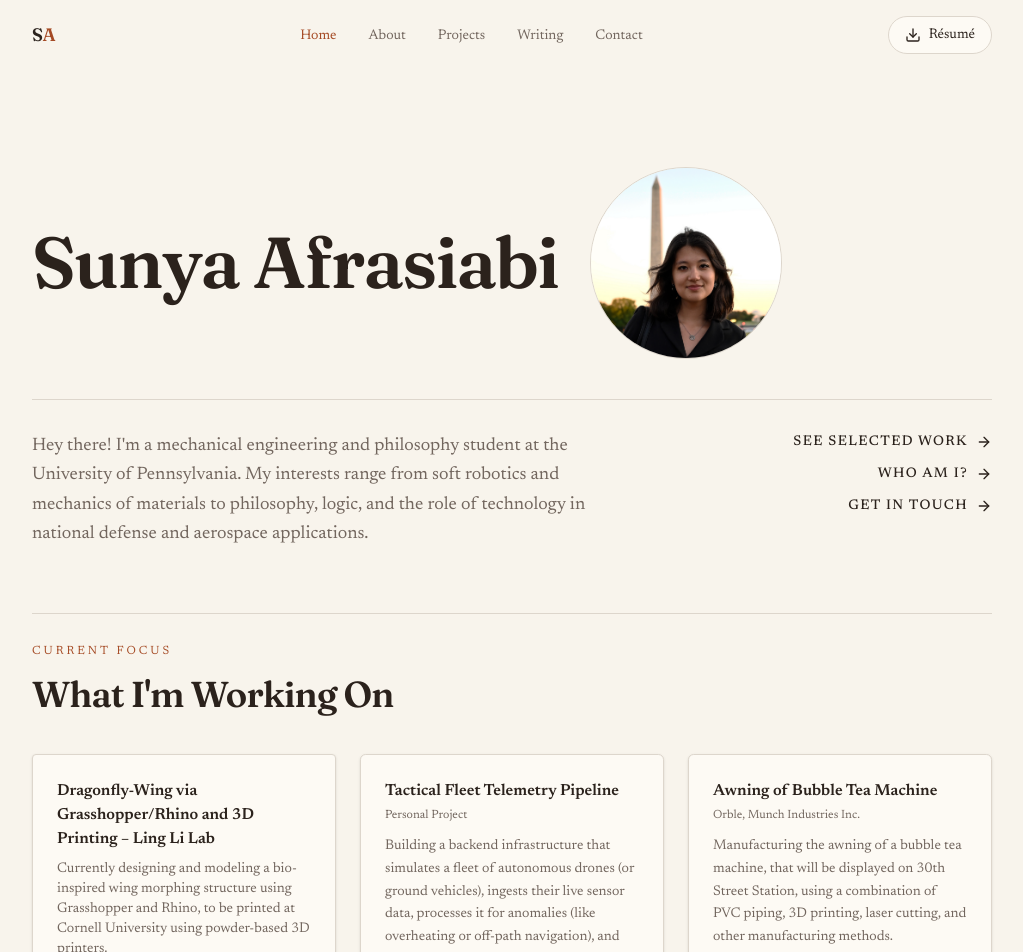
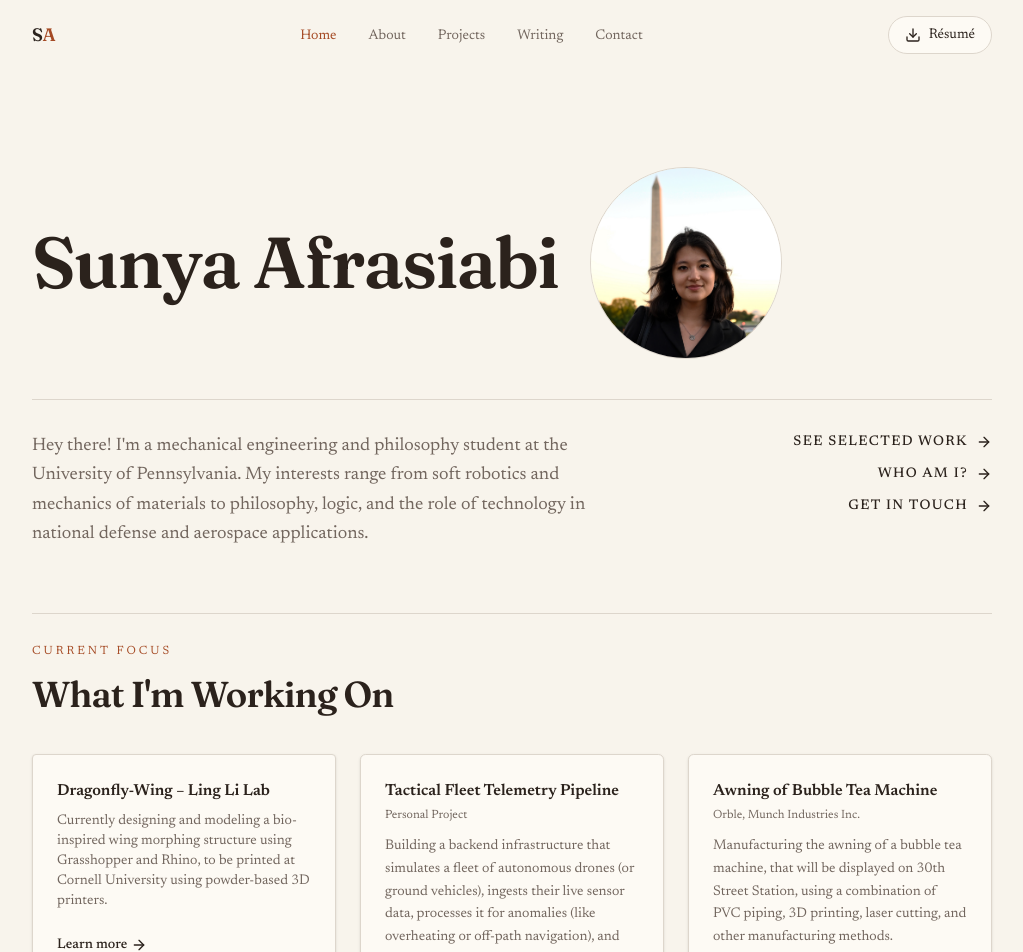
Before and after one commit to sunya-afrasiabi/sunya-afrasiabi-portfolio, a Next.js app: page / in a window 1280 px wide. Shown: the top 952 px of the page, without its empty margins (128-1151 px from the left). Built offline with nearby package versions, Linux system fonts and the light colour scheme.

Commit message:
Simplify title for Dragonfly-Wing project

```diff
--- a/app/page.tsx
+++ b/app/page.tsx
@@ -85,7 +85,7 @@ export default function HomePage() {
           <div className="flex h-full flex-col rounded-lg border border-border bg-card p-6 text-card-foreground shadow-sm">
             <div>
               <h3 className="font-semibold text-foreground">
-                Dragonfly-Wing via Grasshopper/Rhino and 3D Printing – Ling Li Lab
+                Dragonfly-Wing – Ling Li Lab
               </h3>
               <p className="mt-2 text-sm text-muted-foreground">
                 Currently designing and modeling a bio-inspired wing morphing
```
